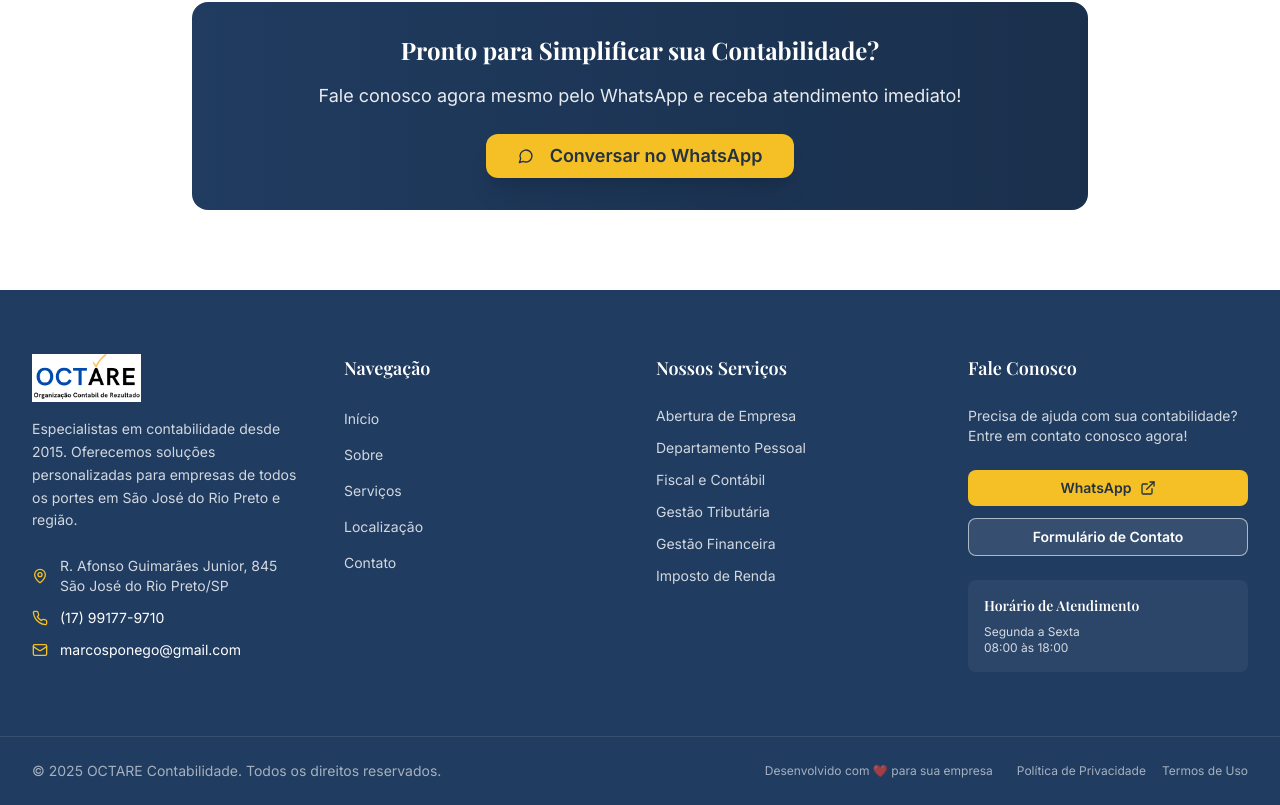
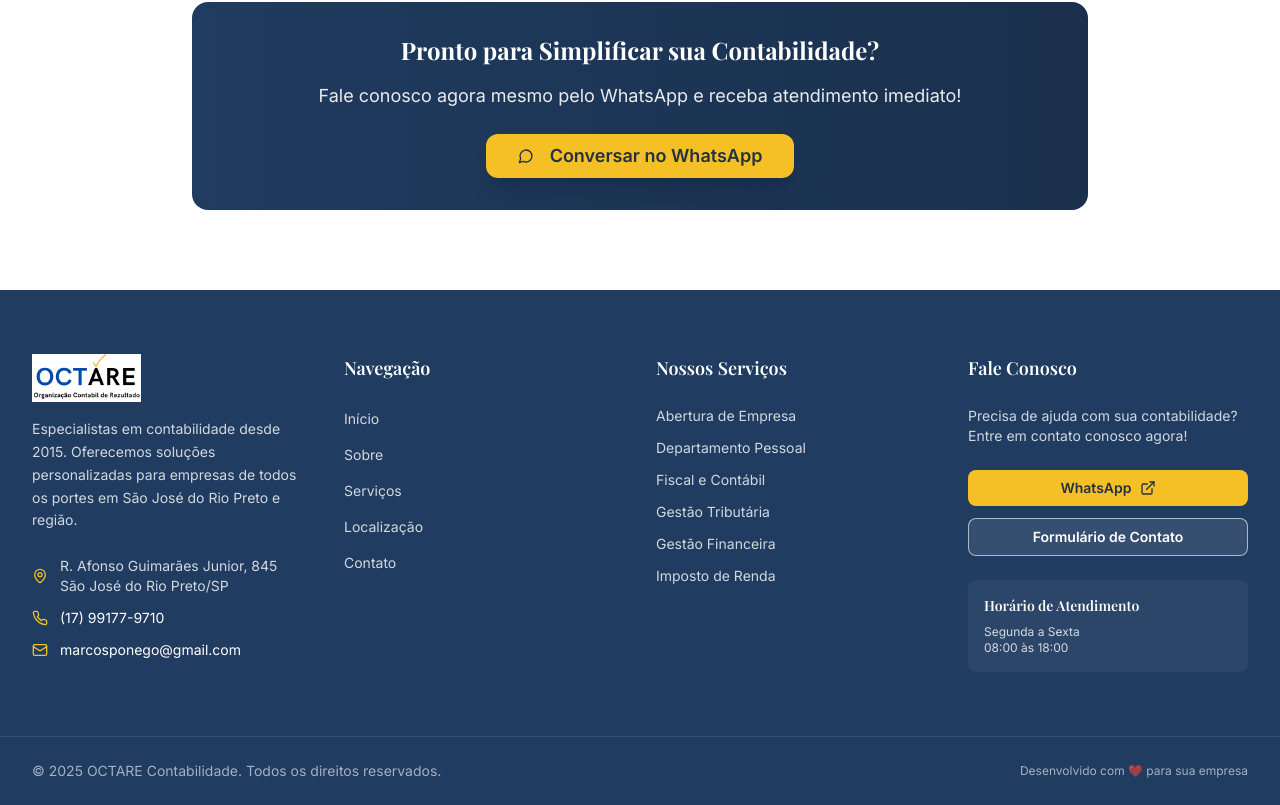
Before and after one commit to DevZipMateus/octare-digital-presence, a React (Vite) app: page / in a window 1280 px wide. Shown: the part 6936-7741 px from the top of the page. Built offline with nearby package versions, Linux system fonts and the light colour scheme.

Commit message:
Visual edit in Lovable
Edited UI in Lovable

```diff
--- a/src/components/Footer.tsx
+++ b/src/components/Footer.tsx
@@ -124,14 +124,7 @@ const Footer = () => {
 
             <div className="flex flex-col md:flex-row items-center space-y-2 md:space-y-0 md:space-x-6 text-xs text-white/60">
               <span>Desenvolvido com ❤️ para sua empresa</span>
-              <div className="flex space-x-4">
-                <button onClick={() => scrollToSection('#sobre')} className="hover:text-accent transition-colors duration-200">
-                  Política de Privacidade
-                </button>
-                <button onClick={() => scrollToSection('#contato')} className="hover:text-accent transition-colors duration-200">
-                  Termos de Uso
-                </button>
-              </div>
+
             </div>
           </div>
         </div>
```
